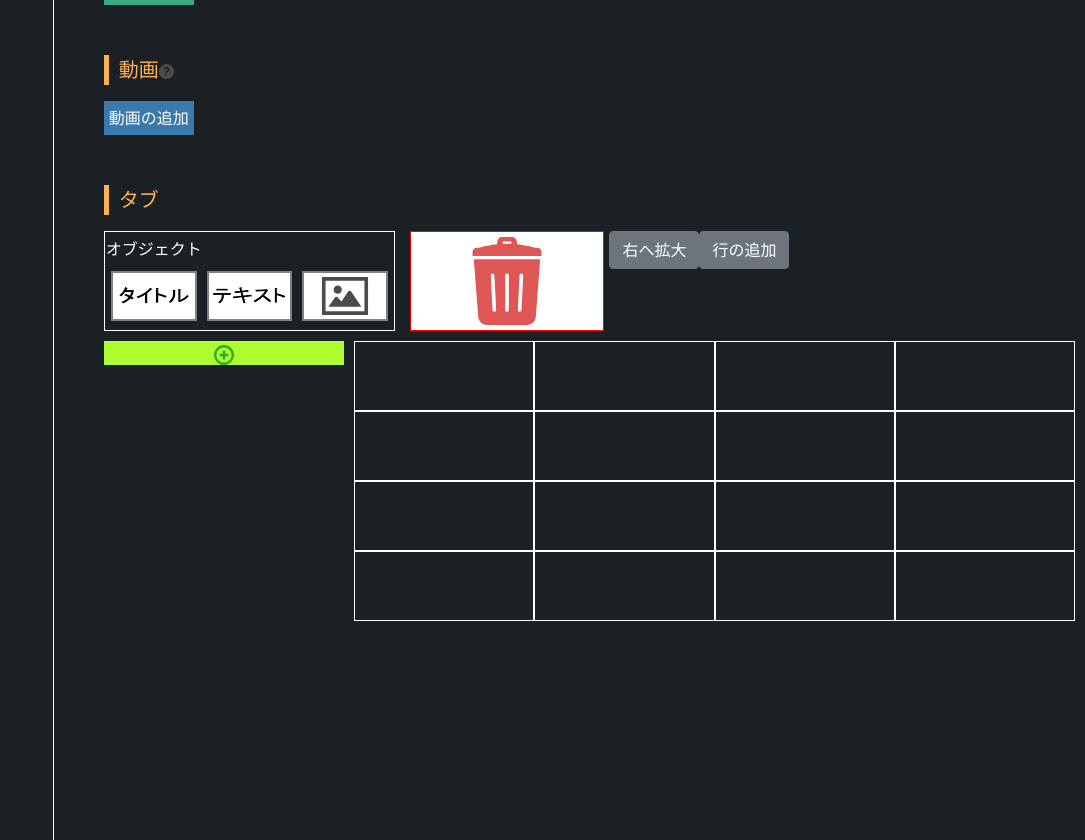
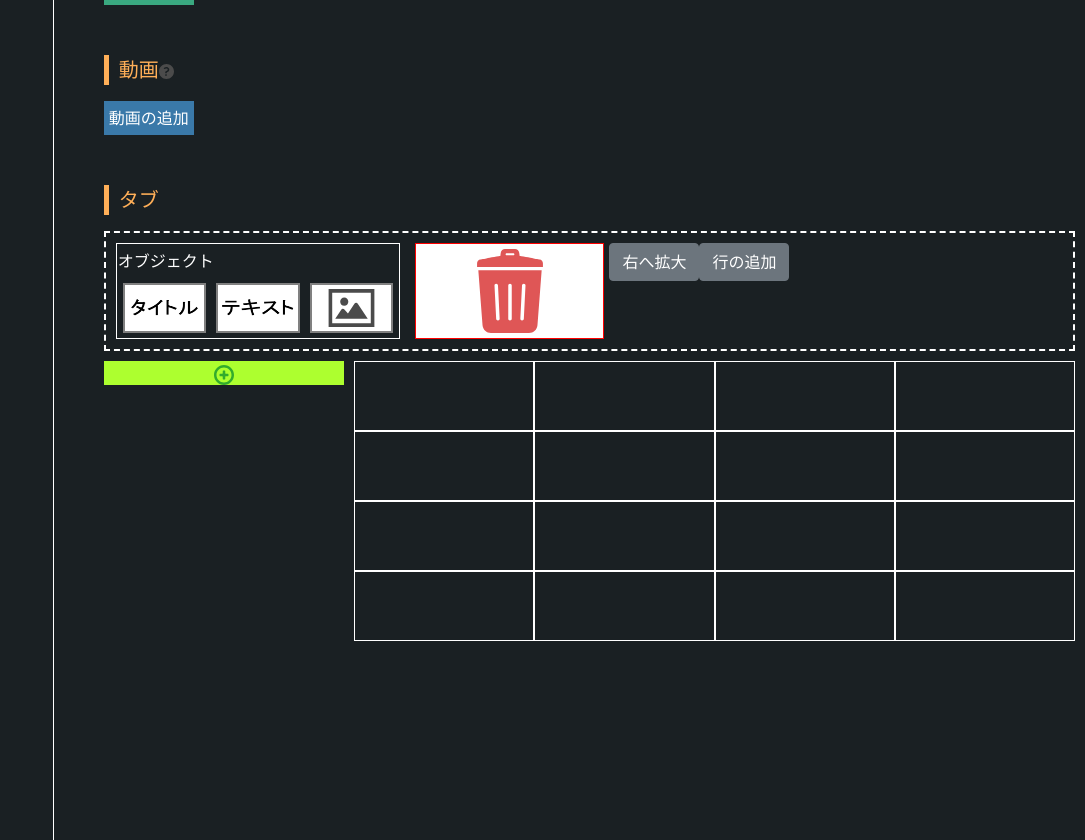
Before and after one commit to y-dai20/Whereabout, a Django app: template templates/pages/manage_room.html in a window 1280 px wide. Shown: the part 698-1538 px from the top of the page, without its empty margins (195-1280 px from the left). Run offline with Django 3.2, Linux system fonts and the light colour scheme; the template is opened without the code that fills it, so the values that code supplies are empty.

Commit message:
fix style

```diff
--- a/my_static/css/base.css
+++ b/my_static/css/base.css
@@ -195,7 +195,7 @@ a.sidebar-button {
     background-color: white;
     position: absolute;
     transform: rotate(0deg);
-    transition: .4s ease-in-out;
+    transition: .5s ease-in-out;
 }
 
 .menu-wrapper .hamburger-menu span:nth-child(1) {
@@ -352,3 +352,10 @@ input {
 .char-len {
     font-size: small;
 }
+
+.my-fixed-top {
+    position: fixed;
+    top: 55px;
+    right: 0;
+    z-index: 50;
+}
--- a/my_static/css/room.css
+++ b/my_static/css/room.css
@@ -282,6 +282,7 @@ label.form-check-label {
 
 .manage-room-content {
     flex: 4;
+    padding-bottom: 300px;
 }
 
 .manage-room-titles {
@@ -306,8 +307,12 @@ label.form-check-label {
 
 .tab-operation-area {
     display: flex;
+    max-height: 120px;
+    background-color: rgb(26, 32, 35);
+    padding: 10px;
+    width: 100%;
+    border: 2px dashed white;
     margin-bottom: 10px;
-    max-height: 100px;
 }
 
 .manage-room-video-preview-list {
--- a/my_static/js/function.js
+++ b/my_static/js/function.js
@@ -102,7 +102,6 @@ function get_preview_files(file_type, name, fd=null) {
     fd.append(`${file_type}_file_names`, file_names);
 
     $.each(upload_file_names, function(idx1, upload_file_name) {
-        console.log(upload_file_name);
         $(`.${name}-${file_type}-preview-uploader`).each(function() {
             if (this.files.length < 1) {
                 return true;
--- a/templates/pages/manage_room.html
+++ b/templates/pages/manage_room.html
@@ -5,13 +5,6 @@
 {% endblock %}
 
 {% block main %}
-<script>
-  $(function() {
-    $(window).on('beforeunload', function() {
-      return false;
-    });
-  })
-</script>
 <div class="left-sidebar sidebar">
   <nav class="nav flex-column nav-pills manage-room-function-list w-100">
     <a class="sidebar-button manage-room-function nav-link active" data-bs-toggle="pill" data-bs-target="#manage-display-pane" type="button" role="pill">
@@ -481,6 +474,31 @@
     </div>
   </div>
 </div>
-
-
+<script>
+  $(function() {
+    $(window).on('beforeunload', function() {
+      return false;
+    });
+    $('div.manage-room-content.aaaaa').scroll(function() {
+      console.log($(this).scrollTop());
+      console.log($('#room-tab-pane-list').offset().top);
+      if ($(this).scrollTop() > $('#room-tab-pane-list').offset().top) {
+        add_class($('.tab-operation-area'), 'my-fixed-top');
+        $(this).css('margin-top', $('.tab-operation-area').outerHeight());
+      } else {
+        $('.tab-operation-area').removeClass('my-fixed-top');
+        $(this).css('margin-top', 0);
+      }
+    });
+    $('div.manage-room-content').scroll(function() {
+      if (100 > $('#room-tab-pane-list').offset().top) {
+        add_class($('.tab-operation-area'), 'my-fixed-top');
+        $('.tab-operation-area').css('width', $(this).outerWidth());
+      } else {
+        $('.tab-operation-area').removeClass('my-fixed-top');
+        $('.tab-operation-area').css('width', '100%');
+      }
+    });
+  });
+</script>
 {% endblock %}
```
Also changed, not shown: my_static/js/pages.js (line endings or trailing spaces).
